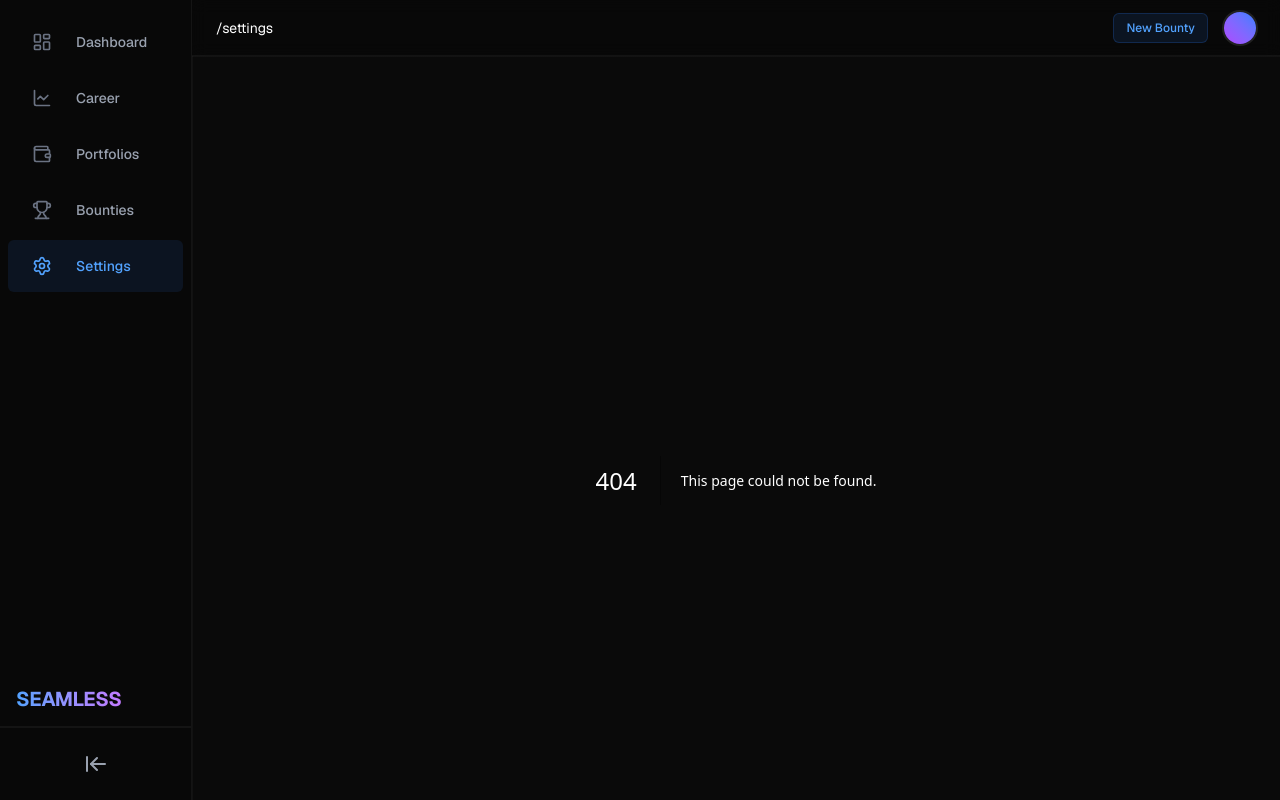
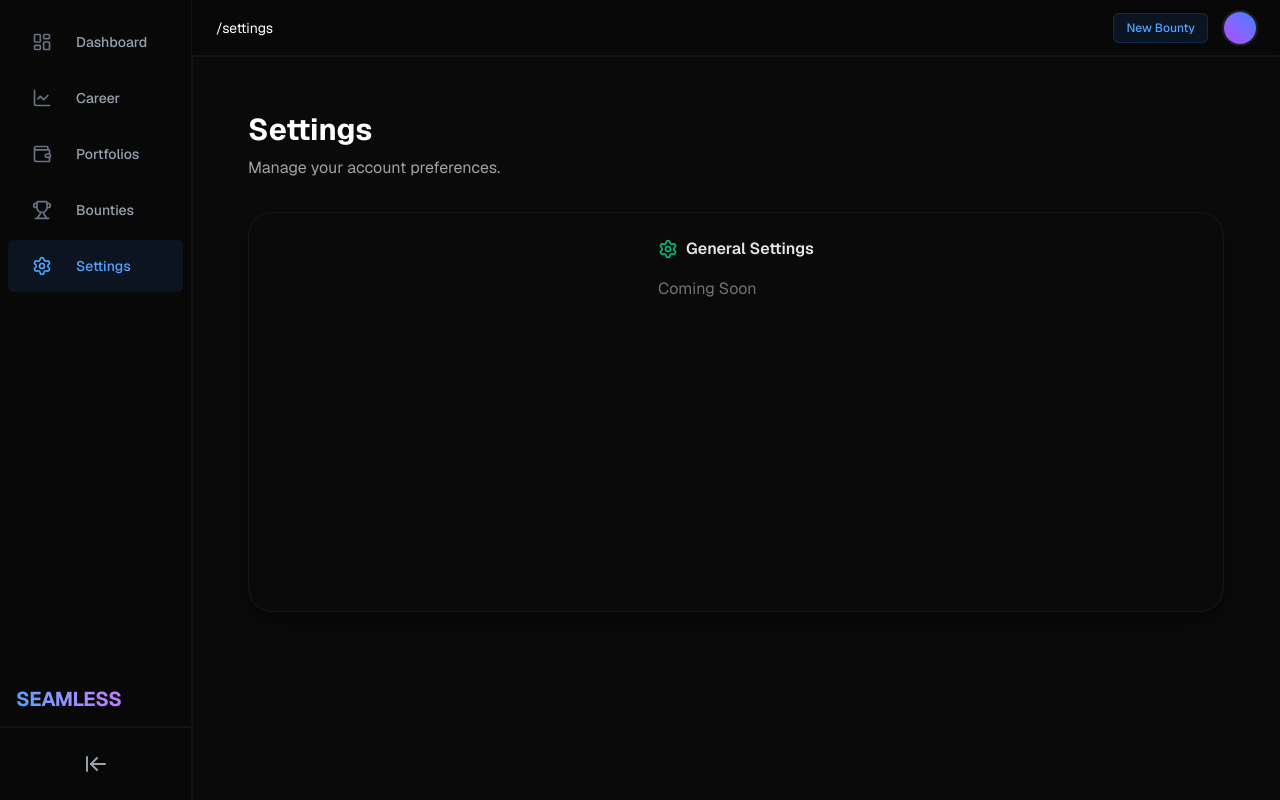
Before and after one commit to winoooops/Seamless, a Next.js app: page /settings in a window 1280 px wide. Before the commit this address had no page. Built offline with nearby package versions, Linux system fonts and the light colour scheme.

Commit message:
feat(pages): add placeholder routes

```diff
--- /dev/null
+++ b/app/bounties/page.tsx
@@ -0,0 +1,26 @@
+"use client";
+
+import { Trophy } from "lucide-react";
+import { BentoGrid } from "../_components/Bento/BentoGrid";
+import { BentoCard } from "../_components/Bento/BentoCard";
+
+export default function Bounties() {
+   return (
+      <div className="p-4 md:p-8 min-h-screen">
+         <div className="mb-8">
+            <h1 className="text-3xl font-bold text-white mb-2">Bounties</h1>
+            <p className="text-neutral-400">Explore and claim rewards.</p>
+         </div>
+
+         <BentoGrid>
+            <BentoCard
+               title="Available Bounties"
+               icon={<Trophy className="w-5 h-5" />}
+               className="lg:col-span-4 min-h-[400px] flex items-center justify-center"
+            >
+               <div className="text-neutral-500">Coming Soon</div>
+            </BentoCard>
+         </BentoGrid>
+      </div>
+   );
+}
--- /dev/null
+++ b/app/career/page.tsx
@@ -0,0 +1,26 @@
+"use client";
+
+import { LineChart } from "lucide-react";
+import { BentoGrid } from "../_components/Bento/BentoGrid";
+import { BentoCard } from "../_components/Bento/BentoCard";
+
+export default function Career() {
+   return (
+      <div className="p-4 md:p-8 min-h-screen">
+         <div className="mb-8">
+            <h1 className="text-3xl font-bold text-white mb-2">Career</h1>
+            <p className="text-neutral-400">Track your professional growth.</p>
+         </div>
+
+         <BentoGrid>
+            <BentoCard
+               title="Career Overview"
+               icon={<LineChart className="w-5 h-5" />}
+               className="lg:col-span-4 min-h-[400px] flex items-center justify-center"
+            >
+               <div className="text-neutral-500">Coming Soon</div>
+            </BentoCard>
+         </BentoGrid>
+      </div>
+   );
+}
--- /dev/null
+++ b/app/settings/page.tsx
@@ -0,0 +1,26 @@
+"use client";
+
+import { Settings as SettingsIcon } from "lucide-react";
+import { BentoGrid } from "../_components/Bento/BentoGrid";
+import { BentoCard } from "../_components/Bento/BentoCard";
+
+export default function Settings() {
+   return (
+      <div className="p-4 md:p-8 min-h-screen">
+         <div className="mb-8">
+            <h1 className="text-3xl font-bold text-white mb-2">Settings</h1>
+            <p className="text-neutral-400">Manage your account preferences.</p>
+         </div>
+
+         <BentoGrid>
+            <BentoCard
+               title="General Settings"
+               icon={<SettingsIcon className="w-5 h-5" />}
+               className="lg:col-span-4 min-h-[400px] flex items-center justify-center"
+            >
+               <div className="text-neutral-500">Coming Soon</div>
+            </BentoCard>
+         </BentoGrid>
+      </div>
+   );
+}
```
